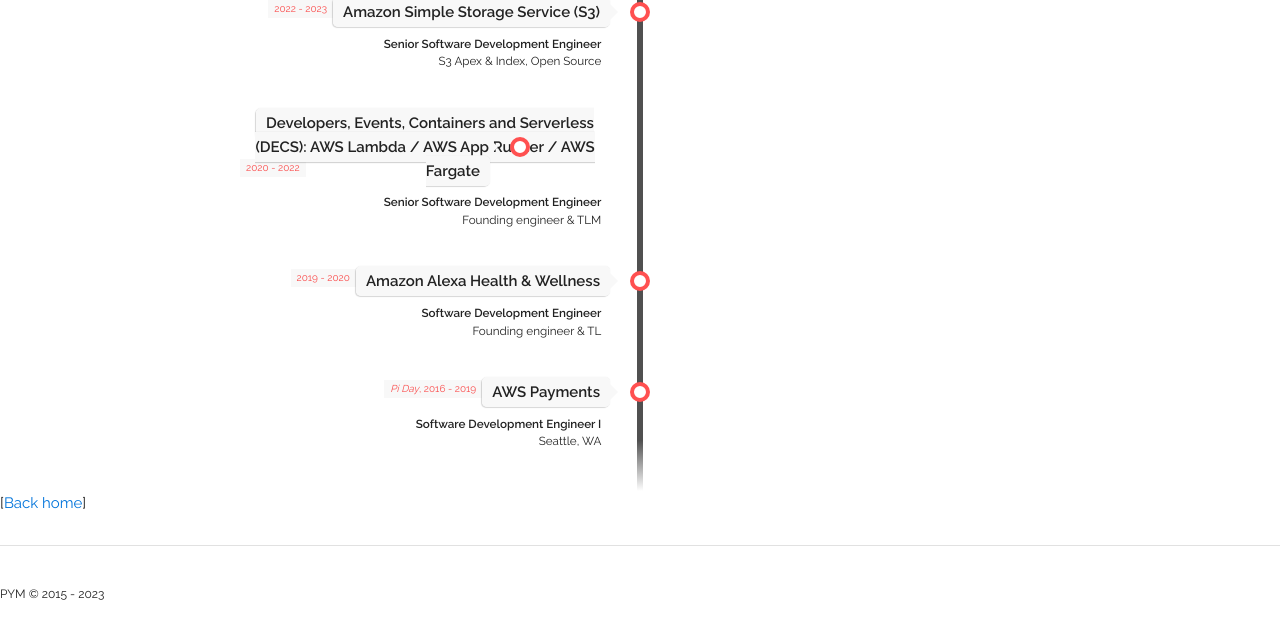
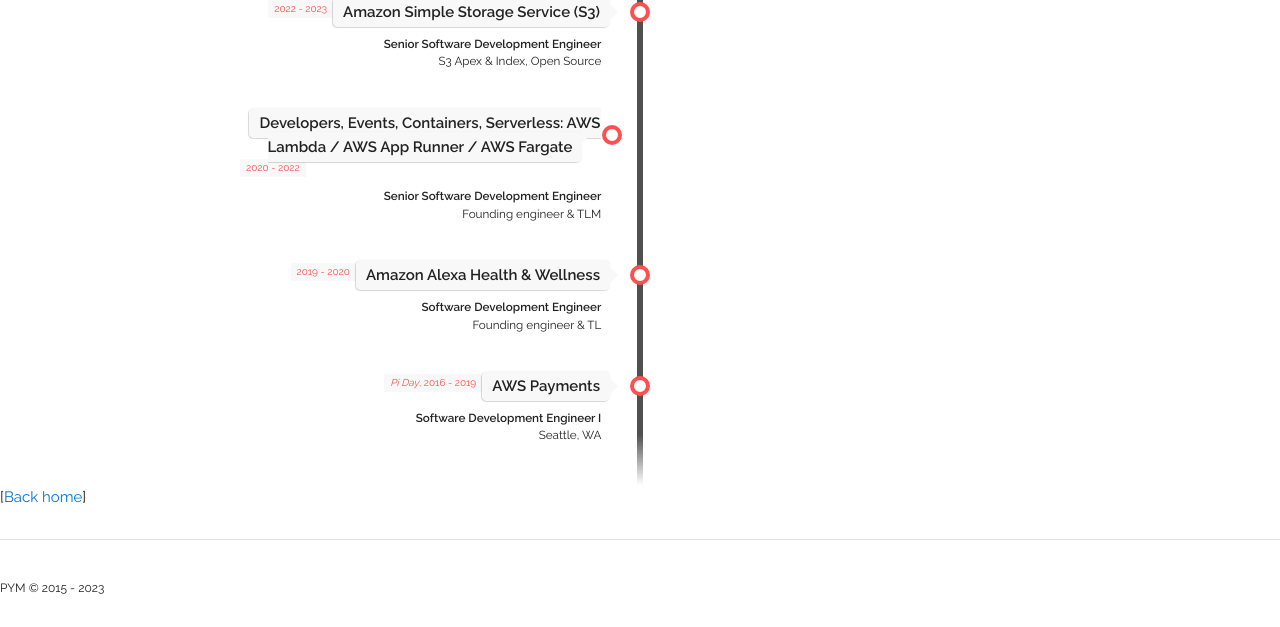
Before and after one commit to gfw001/gfw001.github.io, a Jekyll site: the page resume.html, which Jekyll copies as it is, in a window 1280 px wide. Shown: the part 1340-1967 px from the top of the page. Built offline with Jekyll 4.4.1, drawn with Linux system fonts in a browser that asks for light colours.

Commit message:
Update resume.html

```diff
--- a/resume.html
+++ b/resume.html
@@ -193,7 +193,7 @@
       <div class="direction-l">
 
         <div class="flag-wrapper">
-          <span class="flag">Developers, Events, Containers and Serverless (DECS): AWS Lambda / AWS App Runner / AWS Fargate</span>
+          <span class="flag">Developers, Events, Containers, Serverless: AWS Lambda / AWS App Runner / AWS Fargate</span>
           <span class="time-wrapper"><span class="time">2020 - 2022</span></span>
         </div>
         <div class="desc"><b>Senior Software Development Engineer</b> <br/> Founding engineer & TLM</div>
```
